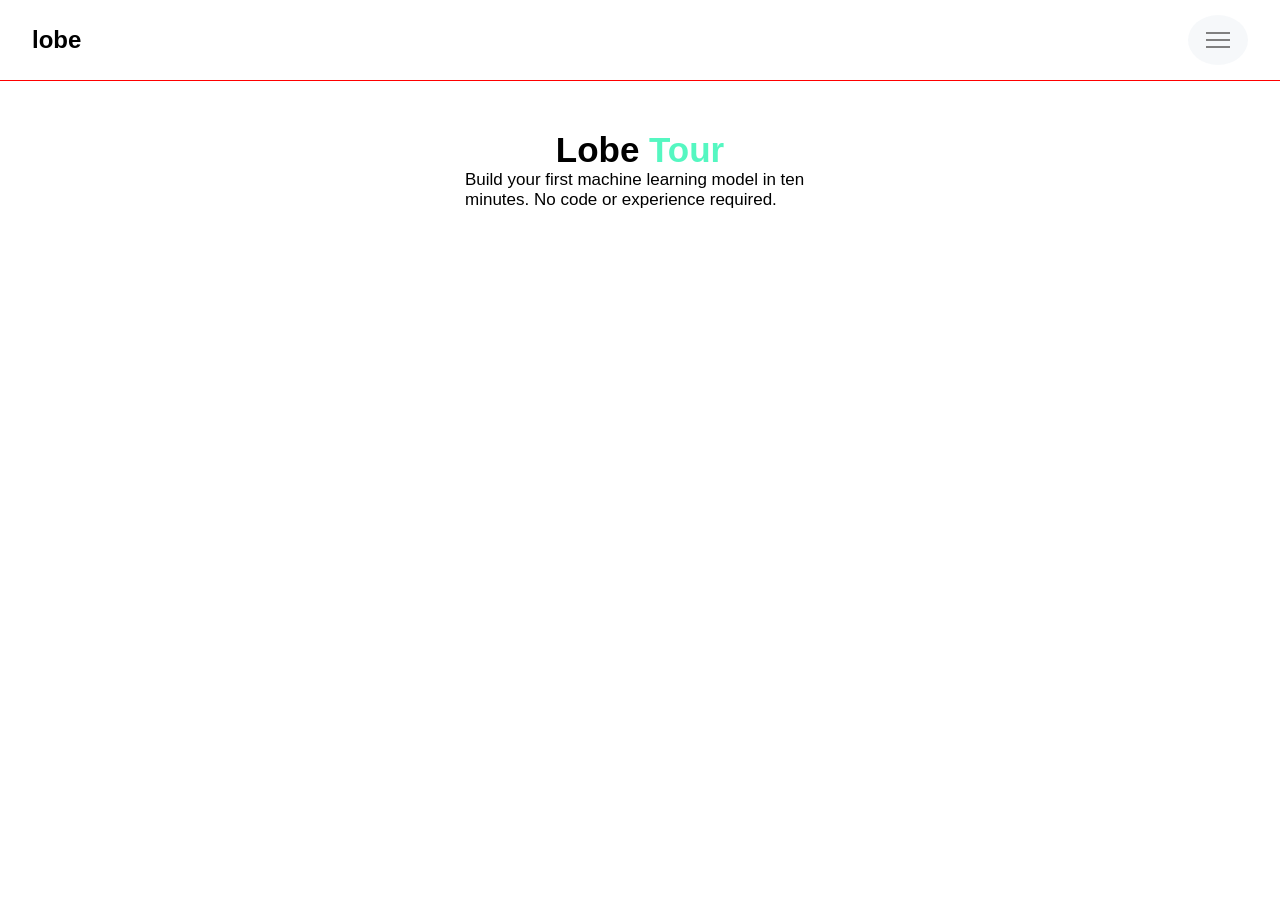
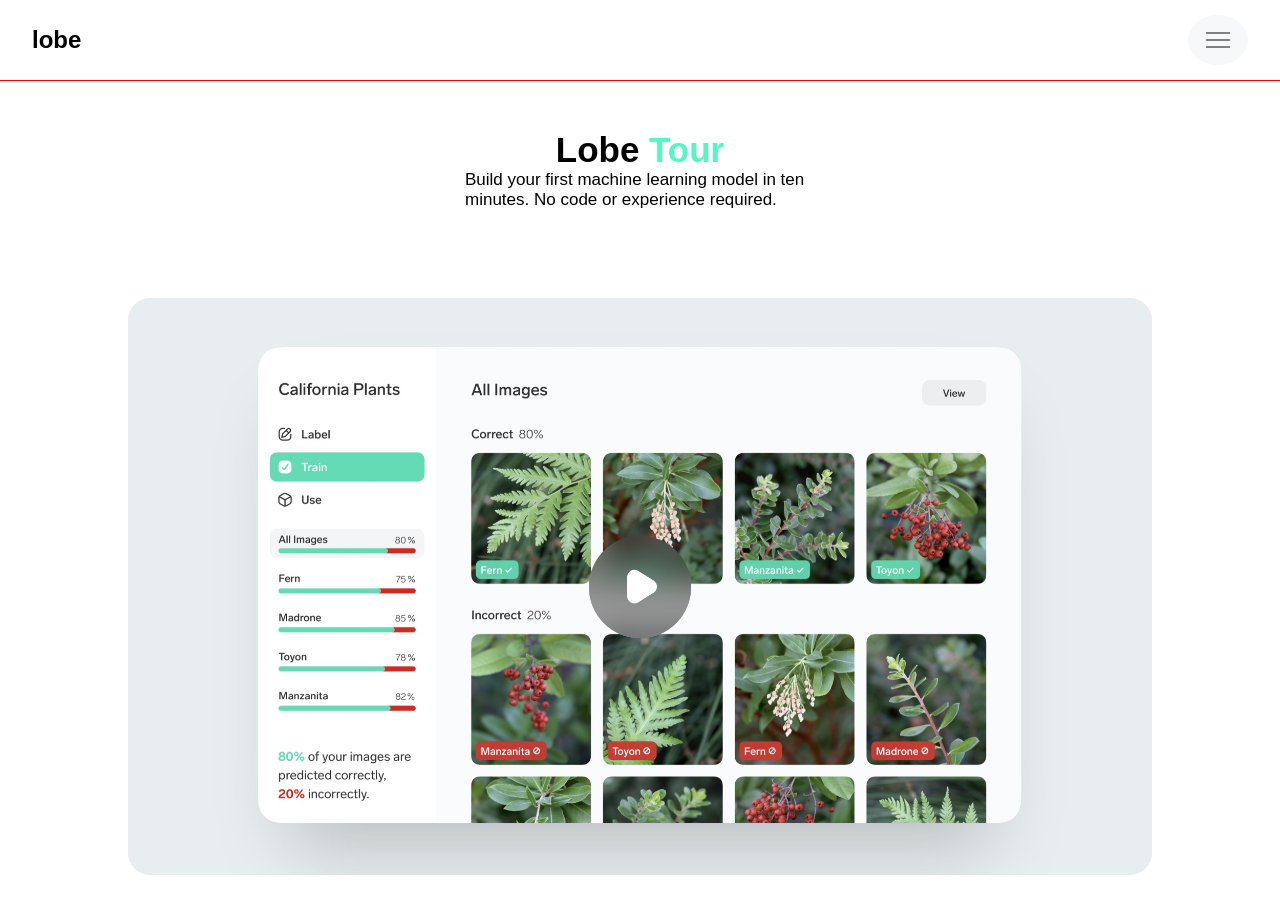
Before and after one commit to Tra-G/Bonsai-clone, a plain HTML site: page index.html in a window 1280 px wide. Before the commit the page ends 800 px from the top, so only its background shows below. Drawn offline with Linux system fonts and the light colour scheme.

Commit message:
Addded Hero Image: Emeka

```diff
--- a/index.html
+++ b/index.html
@@ -33,6 +33,10 @@
             <h1>Lobe <span class="second-letter">Tour</span></h1>
             <p class="section-text">Build your first machine learning model in ten minutes. No code or experience required.</p>
         </section>
+
+        <section class="hero-image-wrapper">
+            <img class="hero-image" src="./images/Lobe_Hero_img.jpg" alt="brand-image">
+        </section>
     </main>
 </body>
 
--- a/style.css
+++ b/style.css
@@ -55,7 +55,6 @@
   justify-content: space-between;
   align-items: center;
   position: relative;
-
 }
 
 nav .navBrand {
@@ -65,7 +64,7 @@
 
 /* Later Akorede will work on this */
 nav .nav-menu {
-  display: none
+  display: none;
 }
 
 /* Button*/
@@ -108,7 +107,7 @@
   top: 100%;
   left: 0;
   width: 100%;
-    background-color:;
+  background-color: ;
   margin-top: 50px;
 }
 .nav-menu li {
@@ -118,31 +117,42 @@
   font-weight: 700;
 }
 .nav-menu li:hover {
-
 }
 
-.section1{
+.section1 {
   padding-top: 50px;
   width: 350px;
   margin: 0 auto;
 }
 
-.section1 h1{
+.section1 h1 {
   text-align: center;
   font-size: 35px;
   font-weight: bolder;
 }
 
-span{
+span {
   font-size: 35px;
   font-weight: bolder;
   display: inline-block;
 }
 
-.section-text{
+.section-text {
   font-size: 17px;
 }
 
-.second-letter{
+.second-letter {
   color: var(--color-primary);
 }
+
+/* Brand Image Styling: Emeka */
+section.hero-image-wrapper {
+  width: 80%;
+  margin: 5.5rem auto;
+}
+
+section.hero-image-wrapper .hero-image {
+  width: 100%;
+  height: 100%;
+  border-radius: 22px;
+}
```
Also changed, not shown: images/Lobe_Hero_img.jpg (added). Lines whose indentation alone changed are shown as unchanged.
